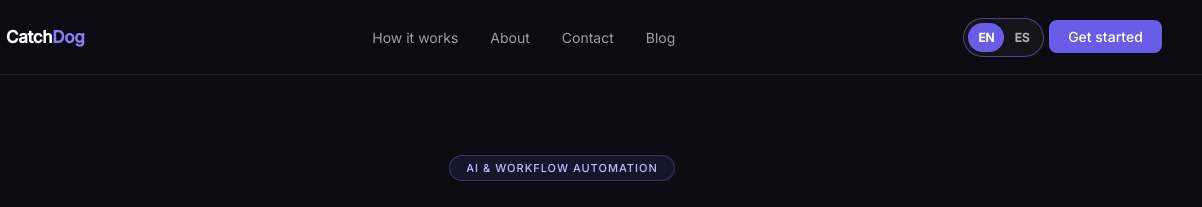
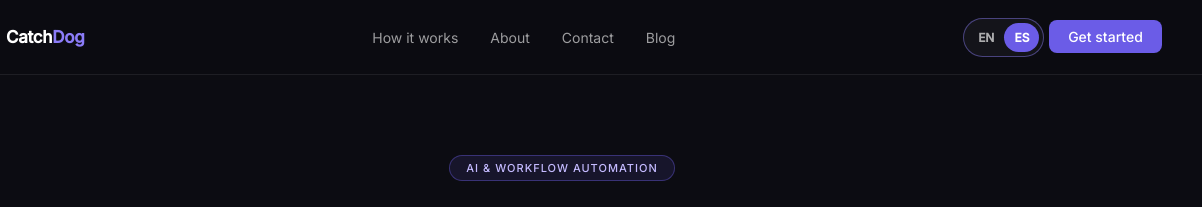
Before and after one commit to mberchillc/CatchDog, a plain HTML site: page index.html in a window 1280 px wide. Both pictures are taken after a click on the button "ES". Shown: the top 207 px of the page, 78-1280 px from the left. Drawn offline with Linux system fonts and the light colour scheme.

Commit message:
Update index.html

```diff
--- a/index.html
+++ b/index.html
@@ -808,5 +808,15 @@
 
   loadBlogPosts();
 </script>
+<script>
+  const langButtons = document.querySelectorAll(".lang-switch button");
+
+  langButtons.forEach(button => {
+    button.addEventListener("click", () => {
+      langButtons.forEach(btn => btn.classList.remove("active"));
+      button.classList.add("active");
+    });
+  });
+</script>
 </body>
 </html>
```
